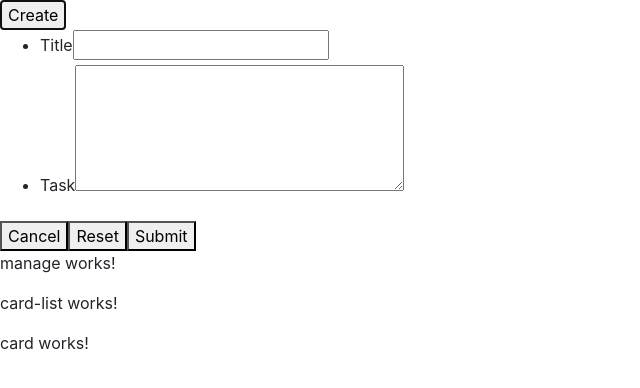
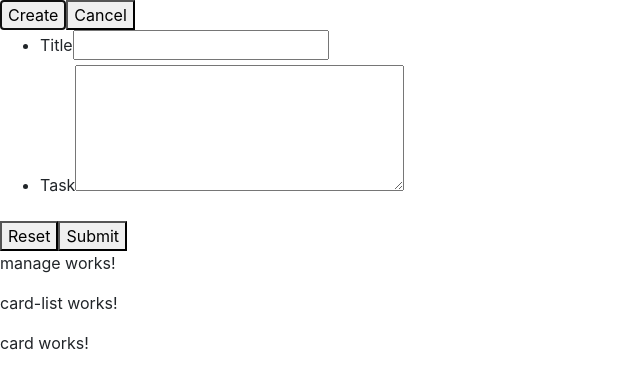
Before and after one commit to jporwal05/to-do-app, an Angular app: page / in a window 1280 px wide. Both pictures are taken after a click on the button "Create". Shown: the top 388 px of the page, without its empty margins (0-640 px from the left). Built offline with nearby package versions, Linux system fonts and the light colour scheme.

Commit message:
Form visible only on clicking create
Also implemented cancel functionality to hide create form

```diff
--- a/src/app/app.component.html
+++ b/src/app/app.component.html
@@ -1,3 +1,6 @@
-<button>Create</button>
-<app-create-form></app-create-form>
+<button (click)="onCreateClicked()">Create</button>
+<button [disabled]="disableCancel" (click)="onCancelClicked()">Cancel</button>
+<div *ngIf="showCreateForm">
+    <app-create-form></app-create-form>
+</div>
 <app-manage></app-manage>
--- a/src/app/app.component.ts
+++ b/src/app/app.component.ts
@@ -7,4 +7,16 @@ import { Component } from '@angular/core';
 })
 export class AppComponent {
   title = 'to-do-app';
+  showCreateForm = false;
+  disableCancel = true;
+
+  onCreateClicked() {
+    this.showCreateForm = true;
+    this.disableCancel = false;
+  }
+
+  onCancelClicked() {
+    this.showCreateForm = false;
+    this.disableCancel = true;
+  }
 }
--- a/src/app/create-form/create-form.component.html
+++ b/src/app/create-form/create-form.component.html
@@ -9,7 +9,6 @@
             <textarea name="task" id="task" cols="30" rows="5" ngModel></textarea>
         </li>
     </ul>
-    <button>Cancel</button>
     <button type="reset">Reset</button>
     <button type="submit">Submit</button>
 </form>
```
